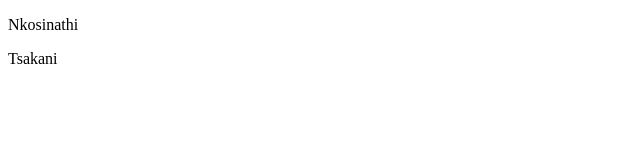
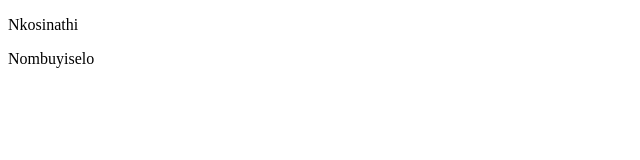
Before and after one commit to MTHI6223/prep, a plain HTML site: page index.html in a window 1280 px wide. Shown: the full height of the page, 0-640 px from the left. Drawn offline with Linux system fonts and the light colour scheme.

Commit message:
new name

```diff
--- a/index.html
+++ b/index.html
@@ -7,6 +7,6 @@
 </head>
 <body>
     <p>Nkosinathi</p>
-    <p>Tsakani</p>
+    <p>Nombuyiselo</p>
 </body>
 </html>
```
